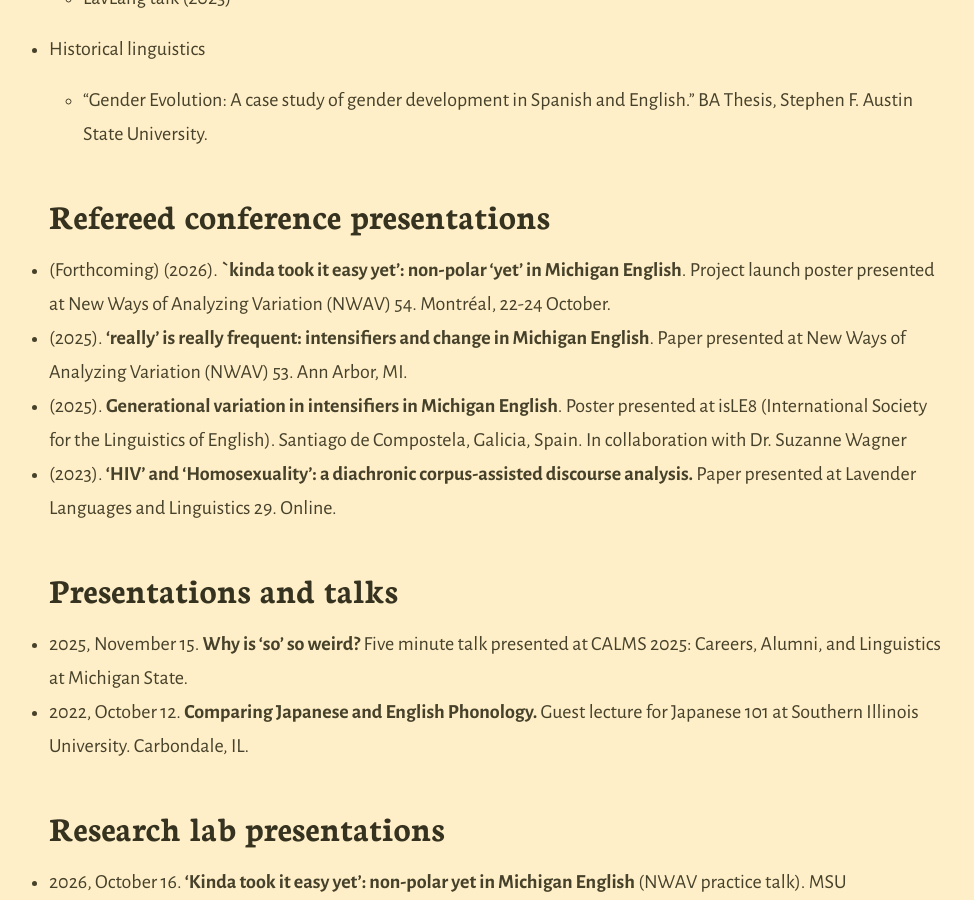
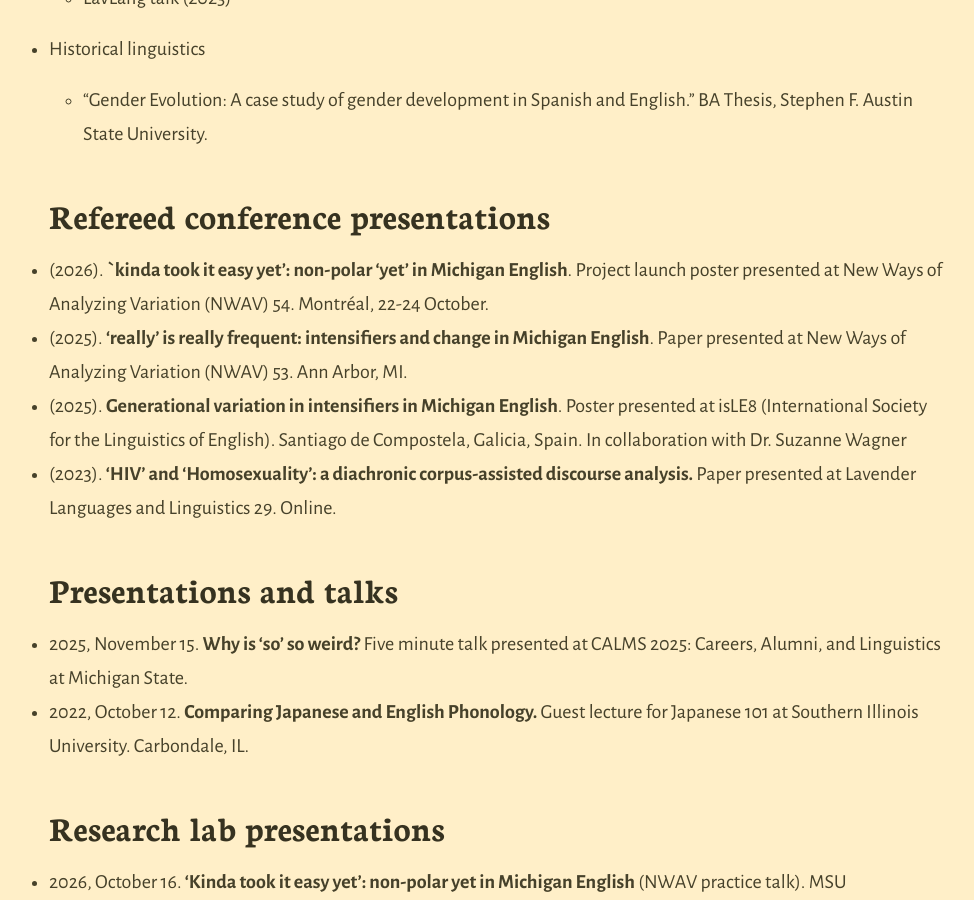
Before and after one commit to annankirk/annankirk.github.io, a Jekyll site: the page built from research.md, in a window 1280 px wide and 900 px high, scrolled down 1083 px. Shown: the whole window, without its empty margins (141-1115 px from the left). Built offline with Jekyll 4.4.1, drawn with Linux system fonts in a browser that asks for light colours.

Commit message:
Update research.md

```diff
--- a/research.md
+++ b/research.md
@@ -23,7 +23,7 @@ I have secondary interests in sociophonetics (how the sounds of language vary an
     - "Gender Evolution: A case study of gender development in Spanish and English." BA Thesis, Stephen F. Austin State University.
 
 ## Refereed conference presentations
-- (Forthcoming) (2026). **`kinda took it easy yet': non-polar 'yet' in Michigan English**. Project launch poster presented at New Ways of Analyzing Variation (NWAV) 54. Montréal, 22-24 October.
+- (2026). **`kinda took it easy yet': non-polar 'yet' in Michigan English**. Project launch poster presented at New Ways of Analyzing Variation (NWAV) 54. Montréal, 22-24 October.
 
 - (2025). **‘really’ is really frequent: intensifiers and change in Michigan English**. Paper presented at New Ways of Analyzing Variation (NWAV) 53. Ann Arbor, MI.
 
```
